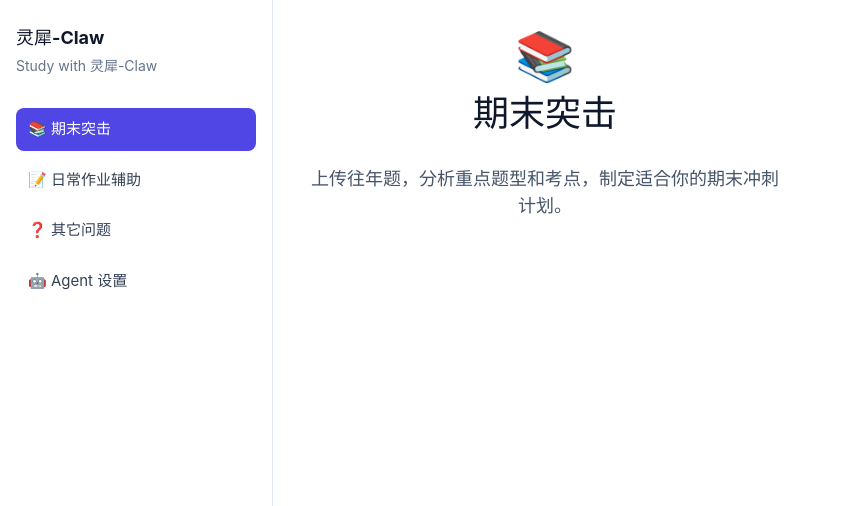
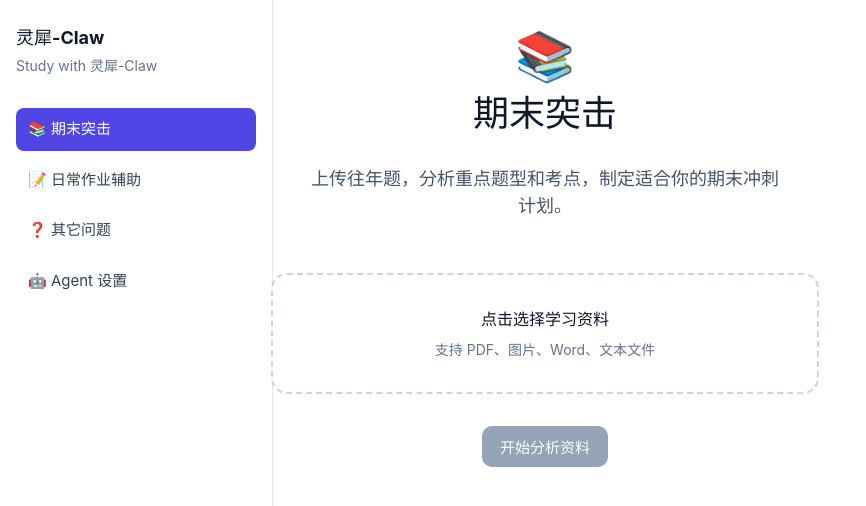
Before and after one commit to xinmiaoyu04-gif/Lingxi_claw, a React (Vite) app in the folder frontend/: page / in a window 1280 px wide. Shown: the top 506 px of the page, without its empty margins (0-866 px from the left). Built offline with nearby package versions, Linux system fonts and the light colour scheme.

Commit message:
feat(frontend): add multi-file selection for final sprint

```diff
--- a/frontend/src/App.tsx
+++ b/frontend/src/App.tsx
@@ -1,4 +1,4 @@
-import { useState } from 'react'
+import { useState, useRef } from 'react'
 
 const modes = [
   {
@@ -30,6 +30,85 @@ const modes = [
 function App() {
   const [currentMode, setCurrentMode] = useState('final-sprint')
   const current = modes.find((m) => m.id === currentMode) || modes[0]
+  const [selectedFiles, setSelectedFiles] = useState<File[]>([])
+  const [analysisMessage, setAnalysisMessage] = useState('')
+  const fileInputRef = useRef<HTMLInputElement>(null)
+
+  if (currentMode === 'final-sprint') {
+    return (
+      <div className="app-layout">
+        <aside className="sidebar">
+          <div className="sidebar-header">
+            <div className="sidebar-title">灵犀-Claw</div>
+            <div className="sidebar-subtitle">Study with 灵犀-Claw</div>
+          </div>
+          <nav className="sidebar-nav">
+            {modes.map((mode) => (
+              <div
+                key={mode.id}
+                className={`sidebar-item ${currentMode === mode.id ? 'active' : ''}`}
+                onClick={() => setCurrentMode(mode.id)}
+              >
+                {mode.label}
+              </div>
+            ))}
+          </nav>
+        </aside>
+        <main className="main-content">
+          <div className="mode-panel">
+            <div className="mode-icon">{current.label.split(' ')[0]}</div>
+            <h1>{current.title}</h1>
+            <p className="subtitle">{current.description}</p>
+
+            <div
+              className="upload-area"
+              onClick={() => fileInputRef.current?.click()}
+            >
+              <div className="upload-hint">点击选择学习资料</div>
+              <div className="upload-types">支持 PDF、图片、Word、文本文件</div>
+              <input
+                ref={fileInputRef}
+                type="file"
+                multiple
+                className="hidden-input"
+                onChange={(e) => {
+                  const files = Array.from(e.target.files || [])
+                  setSelectedFiles(files)
+                  setAnalysisMessage('')
+                }}
+              />
+            </div>
+
+            {selectedFiles.length > 0 && (
+              <div className="file-summary">
+                <div className="file-summary-title">已选择 {selectedFiles.length} 个文件</div>
+                <div className="file-list">
+                  {selectedFiles.map((file, index) => (
+                    <div key={index} className="file-item">
+                      <div className="file-name">{file.name}</div>
+                      <div className="file-size">{(file.size / 1024).toFixed(1)} KB</div>
+                    </div>
+                  ))}
+                </div>
+              </div>
+            )}
+
+            <button
+              className="primary-button"
+              disabled={selectedFiles.length === 0 || !!analysisMessage}
+              onClick={() => setAnalysisMessage('资料已准备好，下一步将进行分析')}
+            >
+              开始分析资料
+            </button>
+
+            {analysisMessage && (
+              <div className="analysis-message">{analysisMessage}</div>
+            )}
+          </div>
+        </main>
+      </div>
+    )
+  }
 
   return (
     <div className="app-layout">
--- a/frontend/src/index.css
+++ b/frontend/src/index.css
@@ -100,6 +100,118 @@ body {
   max-width: 480px;
 }
 
+.upload-area {
+  margin-top: 1.5rem;
+  width: 100%;
+  max-width: 640px;
+  border: 2px dashed #cbd5e1;
+  border-radius: 16px;
+  padding: 2rem;
+  text-align: center;
+  cursor: pointer;
+  background: #ffffff;
+  transition: border-color 0.2s, background-color 0.2s;
+}
+
+.upload-area:hover {
+  border-color: #4f46e5;
+  background: #eef2ff;
+}
+
+.upload-hint {
+  font-size: 1rem;
+  font-weight: 600;
+  color: #0f172a;
+}
+
+.upload-types {
+  margin-top: 0.5rem;
+  font-size: 0.875rem;
+  color: #64748b;
+}
+
+.hidden-input {
+  display: none;
+}
+
+.file-summary {
+  margin-top: 1.25rem;
+  width: 100%;
+  max-width: 640px;
+  text-align: left;
+}
+
+.file-summary-title {
+  font-size: 0.9375rem;
+  font-weight: 600;
+  color: #0f172a;
+}
+
+.file-list {
+  margin-top: 0.5rem;
+  display: flex;
+  flex-direction: column;
+  gap: 0.5rem;
+}
+
+.file-item {
+  display: flex;
+  align-items: center;
+  justify-content: space-between;
+  border: 1px solid #e2e8f0;
+  border-radius: 10px;
+  padding: 10px 12px;
+  background: #ffffff;
+}
+
+.file-name {
+  font-size: 0.9375rem;
+  color: #0f172a;
+  word-break: break-all;
+}
+
+.file-size {
+  font-size: 0.8125rem;
+  color: #64748b;
+  margin-left: 12px;
+  white-space: nowrap;
+}
+
+.primary-button {
+  margin-top: 1.25rem;
+  border: none;
+  border-radius: 10px;
+  padding: 10px 18px;
+  font-size: 0.9375rem;
+  font-weight: 600;
+  color: #ffffff;
+  background: #4f46e5;
+  cursor: pointer;
+  transition: background-color 0.2s;
+}
+
+.primary-button:disabled {
+  background: #94a3b8;
+  cursor: not-allowed;
+}
+
+.primary-button:not(:disabled):hover {
+  background: #4338ca;
+}
+
+.analysis-message {
+  margin-top: 1rem;
+  width: 100%;
+  max-width: 640px;
+  border-radius: 12px;
+  border: 1px solid #d1fae5;
+  background: #ecfdf5;
+  padding: 12px 14px;
+  font-size: 0.9375rem;
+  color: #065f46;
+  text-align: left;
+}
+
 @media (prefers-color-scheme: dark) {
   :root {
     color: #f3f4f6;
@@ -139,4 +251,49 @@ body {
   .mode-panel .subtitle {
     color: #cbd5e1;
   }
+
+  .upload-area {
+    background: #0f172a;
+    border-color: #334155;
+  }
+
+  .upload-area:hover {
+    border-color: #6366f1;
+    background: #111827;
+  }
+
+  .upload-hint {
+    color: #f3f4f6;
+  }
+
+  .upload-types {
+    color: #94a3b8;
+  }
+
+  .file-item {
+    background: #0f172a;
+    border-color: #1e293b;
+  }
+
+  .file-name {
+    color: #f3f4f6;
+  }
+
+  .file-size {
+    color: #94a3b8;
+  }
+
+  .file-summary-title {
+    color: #f3f4f6;
+  }
+
+  .primary-button:not(:disabled):hover {
+    background: #4338ca;
+  }
+
+  .analysis-message {
+    background: #022c22;
+    border-color: #065f46;
+    color: #a7f3d0;
+  }
 }
```
